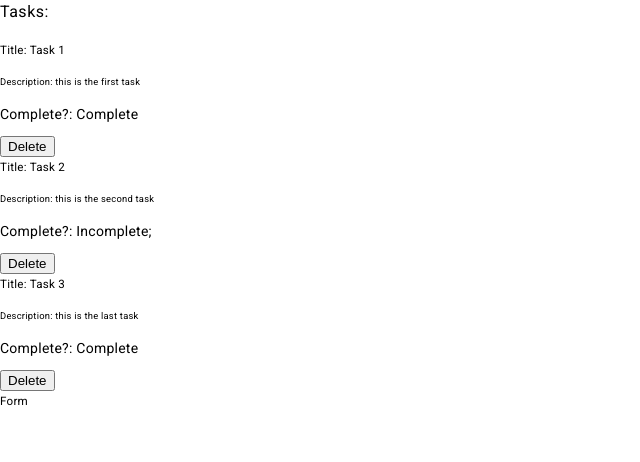
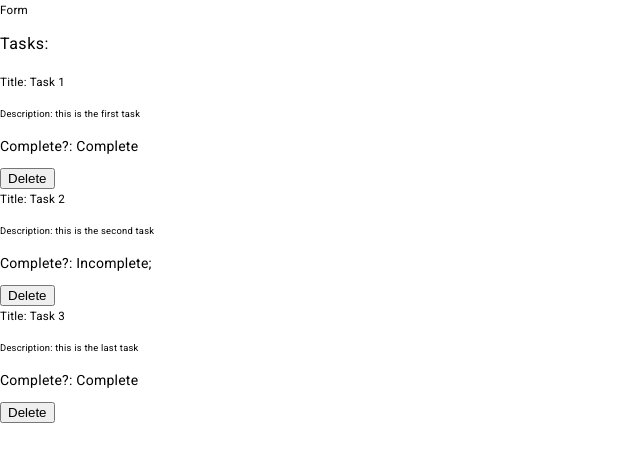
Before and after one commit to Alberto-Vgs/angular-practices, an Angular app in the folder task-vgs/: page / in a window 1280 px wide. Shown: the top 462 px of the page, without its empty margins (0-640 px from the left). Built offline with nearby package versions, Linux system fonts and the light colour scheme.

Commit message:
task and form order

```diff
--- a/task-vgs/src/app/components/pages/home-page/home-page.component.html
+++ b/task-vgs/src/app/components/pages/home-page/home-page.component.html
@@ -1,4 +1,4 @@
+<!-- agrega el formulario de creacion -->
+<app-task-form></app-task-form>
 <!-- agrega el module de task list page -->
 <app-task-list></app-task-list>
-<!-- agrega el formulario de creacion -->
-<app-task-form></app-task-form>
```
